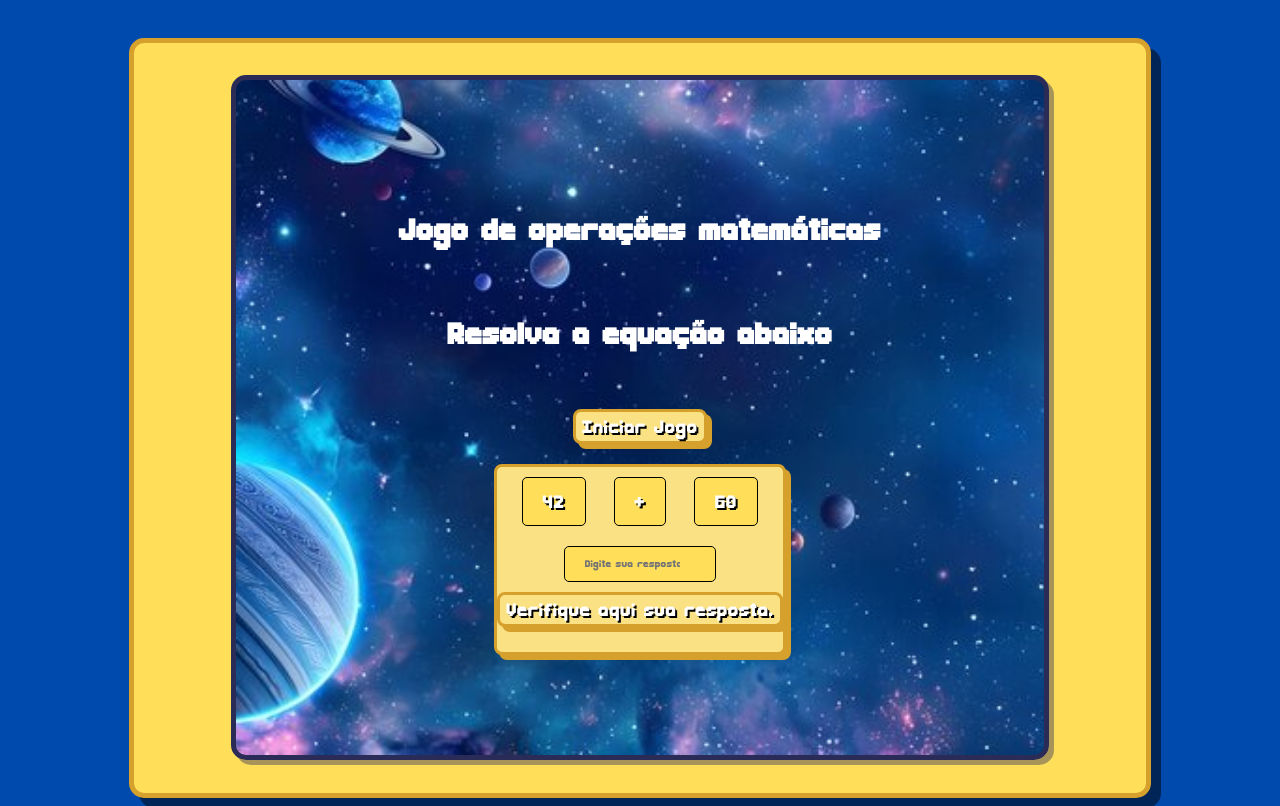
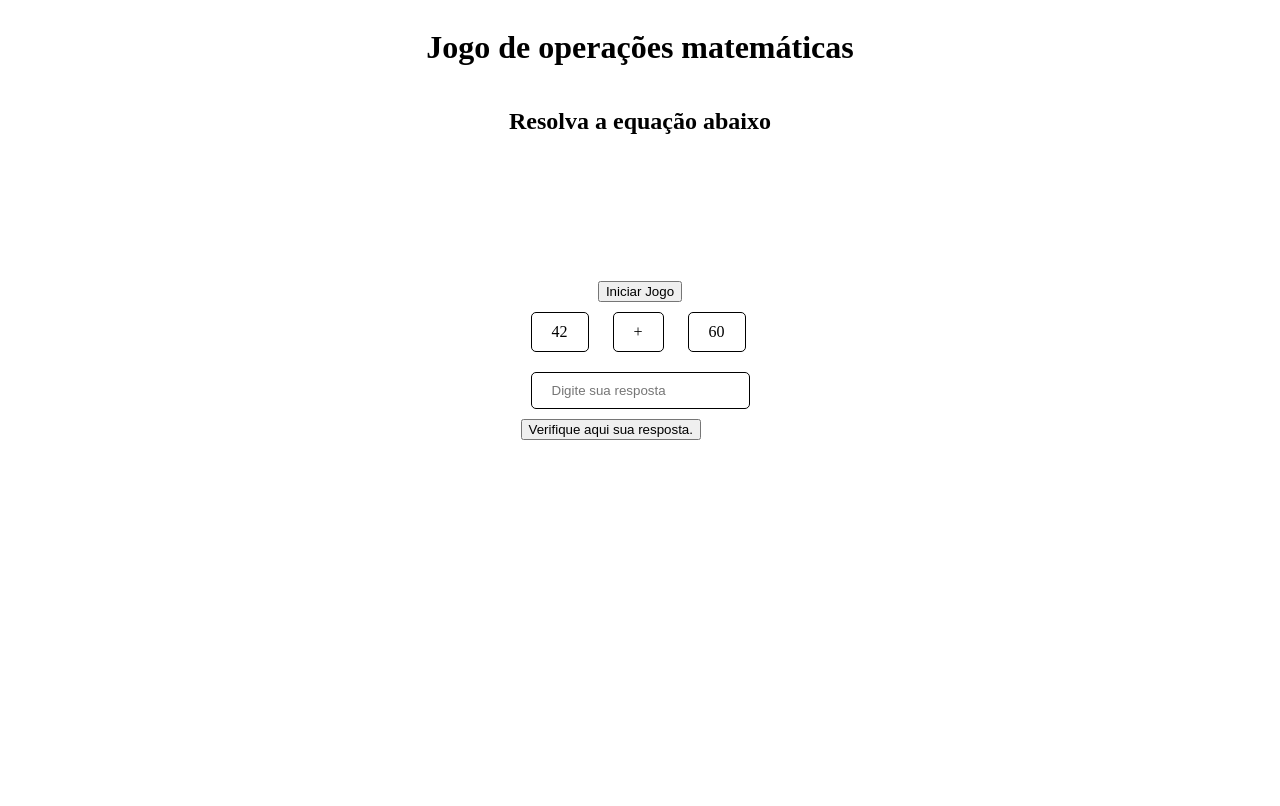
Before and after one commit to ChrisCC1/AprenderJogos, a plain HTML site: page matematica/matematico.html in a window 1280 px wide. Both pictures are taken after a click on the button "Iniciar Jogo". Drawn offline with Linux system fonts and the light colour scheme.

Commit message:
Add files via upload

```diff
--- a/cacaPalavras/ws.css
+++ b/cacaPalavras/ws.css
@@ -1,3 +1,7 @@
+
+
+
+
 #all {
 aspect-ratio: 1/1;
 container-type: inline-size;
@@ -198,47 +202,3 @@ input {
 .vertical {
     grid-auto-flow: row;
 }
-
-.base {
-    height: 750px;
-    width: 80%;
-    display: flex;
-    background-color: #ffde59;
-    border-radius: 15px;
-    border-color: #ffde59;
-    box-shadow: 10px 10px 0 rgba(0, 0, 0, 0.5);
-    position: relative;
-    margin: auto;
-    margin-top: 3%;
-    border: 5px solid #d6a02d;
-    flex-direction: column;
-
-}
-
-.screen{
-    width: 80%;
-    height: 90%;
-    background-image: url(fundo.jpg);
-    background-repeat: no-repeat;
-    background-size: cover;
-    display: grid;
-    margin: auto;
-    position: relative;
-    border-radius: 15px;
-    border: 5px solid rgb(43, 43, 88);
-    box-shadow: 5px 5px 0 rgba(43, 43, 88, 0.411);
-    place-items: center;
-}
-
-.vidro {
-    width: 80%;
-    height: 90%;
-   background-color: ;
-    display: grid;
-    margin: auto;
-    position: relative;
-    border-radius: 15px;
-    border: 5px solid rgb(43, 43, 88);
-    box-shadow: 5px 5px 0 rgba(43, 43, 88, 0.411);
-    place-items: center;
-}
--- a/forca/forca.css
+++ b/forca/forca.css
@@ -0,0 +1,110 @@
+@font-face {
+    font-family: pixel;
+    src: url(../recursos/CutePixel.ttf);
+}
+
+.base {
+    height: 750px;
+    width: 80%;
+    display: flex;
+    background-color: #ffde59;
+    border-radius: 15px;
+    border-color: #ffde59;
+    box-shadow: 10px 10px 0 rgba(0, 0, 0, 0.5);
+    position: relative;
+    margin: auto;
+    margin-top: 3%;
+    border: 5px solid #d6a02d;
+}
+
+.screen{
+    width: 80%;
+    height: 90%;
+    background-image: url(../recursos/fundo.jpg);
+    background-repeat: no-repeat;
+    background-size: cover;
+    display: grid;
+    margin: auto;
+    position: relative;
+    border-radius: 15px;
+    border: 5px solid rgb(43, 43, 88);
+    box-shadow: 5px 5px 0 rgba(43, 43, 88, 0.411);
+    place-items: center;
+}
+
+#perguntas {
+    font-family: pixel;
+    text-align: center;
+    color: rgb(251, 255, 0);
+    font-size: 25px;
+    margin: auto;
+    font-style: italic;
+    text-shadow: 2px 2px 0 black;
+}
+
+#wordS{
+    font-family: pixel;
+    text-align: center;
+    color: rgb(251, 255, 0);
+    font-size: 50px;
+    margin: auto;
+    font-style: italic;
+    text-shadow: 2px 2px 0 black;
+}
+
+#error {
+    font-family: pixel;
+    text-align: center;
+    color: rgb(251, 255, 0);
+    font-size: 40px;
+    margin: auto;
+    font-style: italic;
+    text-shadow: 2px 2px 0 black;
+}
+
+#teclado {
+    display: flex;
+    margin: auto;
+    flex-wrap: wrap;
+    width: 55%;
+    font-family: pixel;
+    text-align: center;
+    color: rgb(251, 255, 0);
+    font-size: 25px;
+    font-style: italic;
+    text-shadow: 2px 2px 0 black;
+
+}
+
+button {
+    background-color: #fae284;
+    border: 3px solid #d6a02d;
+    border-radius: 8px;
+    width: 50px;
+    height: 35px;
+    box-shadow: 5px 5px 0 #d6a02d;
+    font-family: pixel;
+    text-align: center;
+    font-size: 25px;
+    color: white;
+    text-shadow: 2px 2px 0 black;
+}
+
+button:disabled {
+    background-color: #d6a02d;
+    border: 3px solid #80690d;
+    box-shadow: 5px 5px 0 #80690d;
+}
+
+#reset {
+    width: fit-content;
+    color: rgb(255, 255, 255);
+    font-size: larger;
+    text-shadow: 1px 1px 0 rgb(0, 0, 0);
+}
+
+#forcas {
+    width: 20%;
+    border-radius: 15px;
+    border: 4px solid #2d98d6;
+}
--- a/matematica/estilomatematico.css
+++ b/matematica/estilomatematico.css
@@ -1,47 +1,25 @@
-@font-face {
-    font-family: pixel;
-    src: url(CutePixel.ttf);
-}
 .jogo {
-
-        display: inline-block;
-        margin: 10px;
-        padding: 10px 20px;
-        border: 1px solid #ffde59;
-        cursor: pointer;
-        border-radius: 5px;
-        background-color:#ffde59;
-        border-color: hsl(0, 0%, 0%);
-        font-family: pixel;
-
+    display: inline-block;
+    margin: 10px;
+    padding: 10px 20px;
+    border: 1px solid #000000;
+    cursor: pointer;
+    border-radius: 5px;
 }
 .escondido {
     visibility: hidden;
-    font-family: pixel;
-    background-color: #fae284;
-    border: 3px solid #d6a02d;
-    border-radius: 8px;
-    width: auto;
-    height: auto;
-    box-shadow: 5px 5px 0 #d6a02d;
-    text-align: center;
-    font-size: 25px;
-    color: white;
-    text-shadow: 2px 2px 0 black;
 }
 .escondido2 {
     visibility: hidden;
-    font-family: pixel;
-    background-color: #fae284;
-    border: 3px solid #d6a02d;
-    border-radius: 8px;
-    width: auto;
-    height: auto;
-    box-shadow: 5px 5px 0 #d6a02d;
-    text-align: center;
-    font-size: 25px;
-    color: white;
-    text-shadow: 2px 2px 0 black;
+}
+
+.principal {
+    align-items: center;
+    align-content: center;
+    justify-content: center;
+    display: flex;
+    flex-direction: column;
+    margin-top: 10%;
 }
 
 .estilosinho {
@@ -52,58 +30,3 @@
     flex-direction: column;
 
 }
-.base {
-    height: 750px;
-    width: 80%;
-    display: flex;
-    background-color: #ffde59;
-    border-radius: 15px;
-    border-color: #ffde59;
-    box-shadow: 10px 10px 0 rgba(0, 0, 0, 0.5);
-    position: relative;
-    margin: auto;
-    margin-top: 3%;
-    border: 5px solid #d6a02d;
-    flex-direction: column;
-
-}
-
-.screen{
-    width: 80%;
-    height: 90%;
-    background-image: url(fundo.jpg);
-    background-repeat: no-repeat;
-    background-size: cover;
-    display: grid;
-    margin: auto;
-    position: relative;
-    border-radius: 15px;
-    border: 5px solid rgb(43, 43, 88);
-    box-shadow: 5px 5px 0 rgba(43, 43, 88, 0.411);
-    place-items: center;
-}
-.titulos {
-    font-family: pixel;
-    font-size: 40px;
-}
-.principal {
-    align-items: center;
-    align-content: center;
-    justify-content: center;
-    align-self: center;
-    text-align: center;
-}
-.botao {
-    font-family: pixel;
-    background-color: #fae284;
-    border: 3px solid #d6a02d;
-    border-radius: 8px;
-    width: auto;
-    height: auto;
-    box-shadow: 5px 5px 0 #d6a02d;
-    text-align: center;
-    font-size: 25px;
-    color: white;
-    text-shadow: 2px 2px 0 black;
-    margin: 20px;
-}
--- a/matematica/matematico.html
+++ b/matematica/matematico.html
@@ -6,25 +6,22 @@
     <title>Jogo de Matemática</title>
     <link rel="stylesheet" href="estilomatematico.css">
 </head>
-<body style="background-color: #004aad;">
-    <div class="base">
-    <div class="screen">
+<body>
     <div class="estilosinho">
-    <h1 class="titulos" style="color: white;">Jogo de operações matemáticas</h1>
-    <h2 class="titulos" style="color: white;">Resolva a equação abaixo</h2>
+    <h1>Jogo de operações matemáticas</h1>
+    <h2>Resolva a equação abaixo</h2>
+</div>
         <div class="principal">
-    <button onclick="equacao()" class="botao">Iniciar Jogo</button>
+    <button onclick="equacao()">Iniciar Jogo</button>
         <div class="escondido">
             <p id="num1" class="jogo"></p>
             <p id="operacao" class="jogo"></p>
             <p id="num2" class="jogo"></p><br>
             <input type="number" id="resposta" class="jogo" placeholder="Digite sua resposta"><br>
             <button onclick="verificar()" class="escondido2">Verifique aqui sua resposta.</button>
-            <p id="answer" style="color: white;"></p>
+            <p id="answer"></p>
         </div>
 </div>
-</div>
-    </div>
     <script src="supermatematico.js"></script>
 </body>
 </html>
--- a/matematica/supermatematico.js
+++ b/matematica/supermatematico.js
@@ -37,7 +37,4 @@ function verificar() {
     } else {
         document.getElementById("answer").textContent = "Que pena! Você errou. A resposta correta é " + respostaCorreta;
     }
-    setTimeout(() => {
-        document.getElementById("answer").textContent = "";
-    }, 3000);
 }
```
Also changed, not shown: cacaPalavras/ws.html (+1 -8 lines), forca/forca.html (+12 -8 lines), forca/forca.js (+4 -4 lines).
